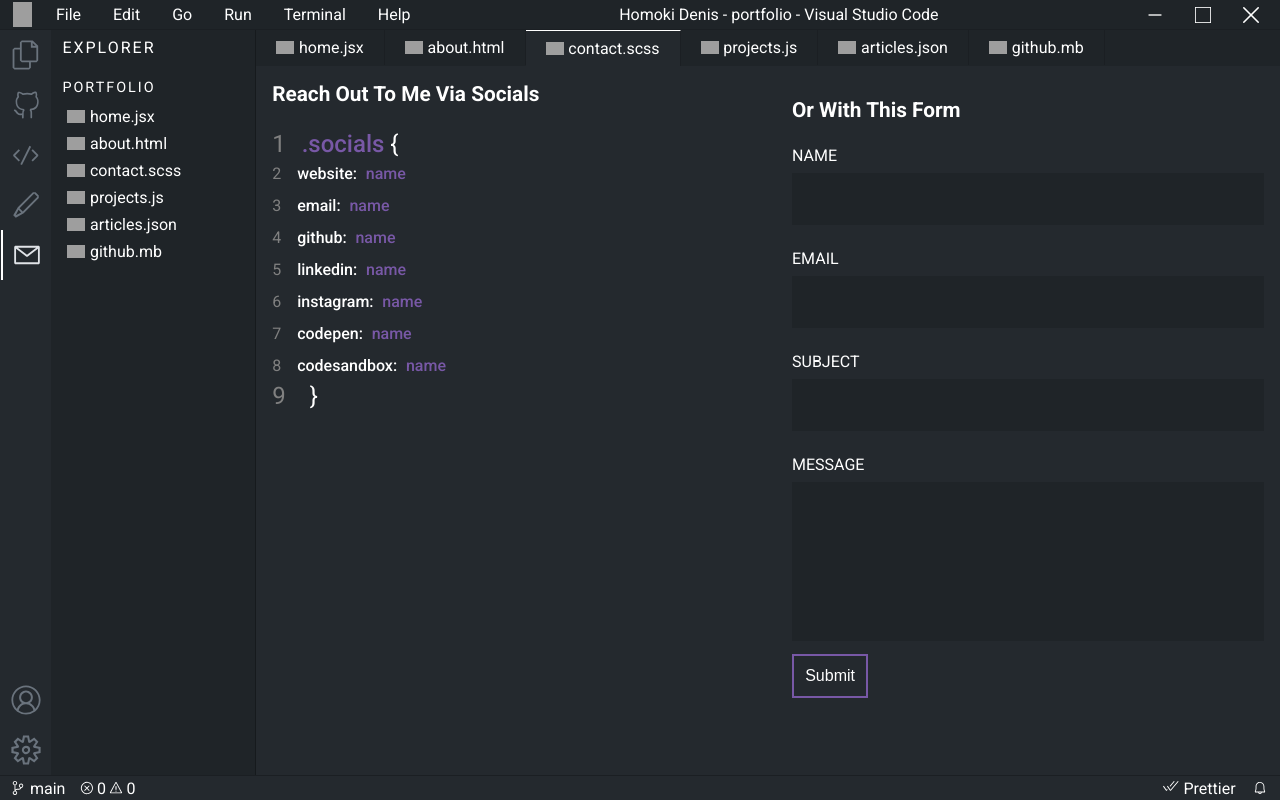
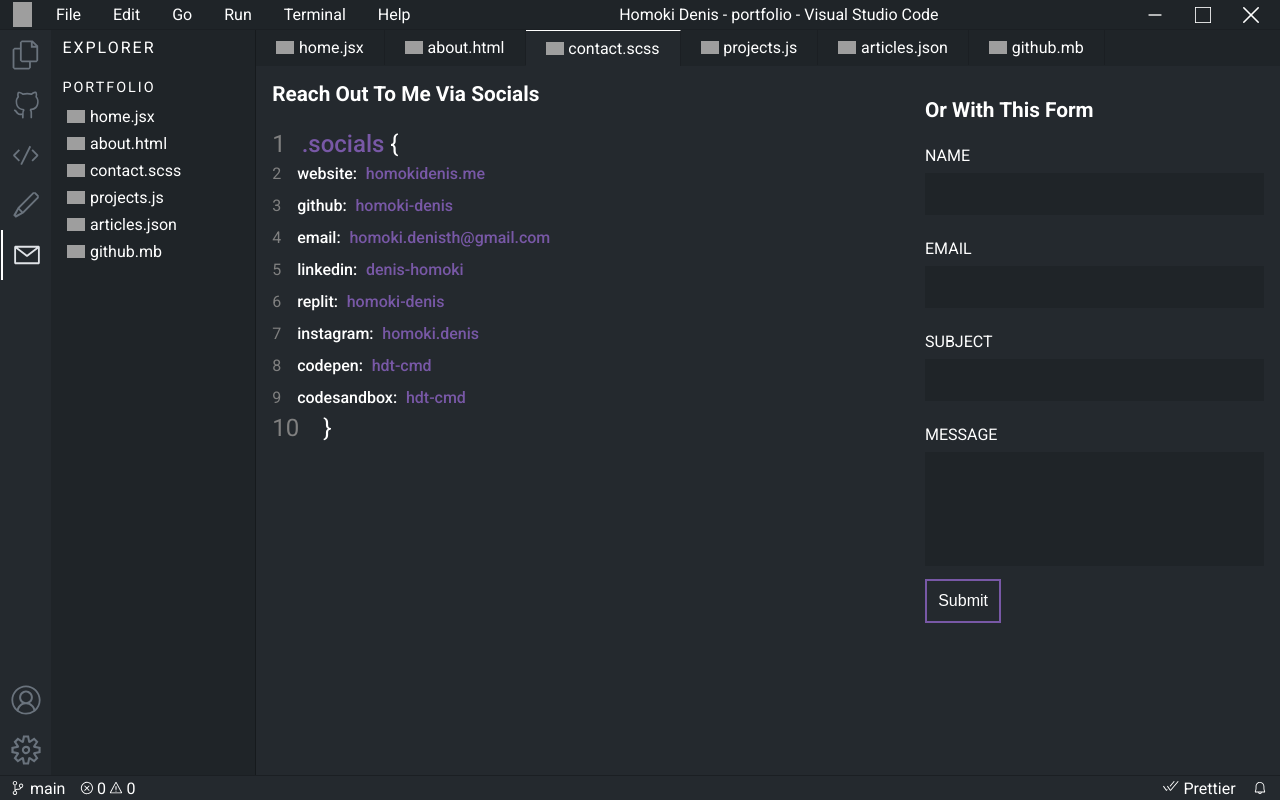
Before and after one commit to homoki-denis/Portfolio, a React (Vite) app: page /contact in a window 1280 px wide. Built offline with nearby package versions, Linux system fonts and the light colour scheme; grey boxes are pictures that could not be loaded.

Commit message:
added links

```diff
--- a/src/App.scss
+++ b/src/App.scss
@@ -41,3 +41,14 @@
   resize: none;
   outline-color: #7858a6;
 }
+
+a {
+  text-decoration: none;
+}
+
+@media screen and (max-width: 1432px) {
+  input,
+  textarea {
+    font-size: 1rem;
+  }
+}
--- a/src/pages/Contact.jsx
+++ b/src/pages/Contact.jsx
@@ -12,25 +12,66 @@
             <span className="social">.socials </span>
             <span className="curlybrace">{"{"}</span>
             <p className="contact-line">
-              website: <span className="contact-name">name</span>{" "}
+              website:{" "}
+              <a
+                href="https://my-blog-iota-seven.vercel.app/"
+                target="_blank"
+                className="contact-link"
+              >
+                {" "}
+                <span className="contact-name">homokidenis.me</span>
+              </a>{" "}
             </p>
             <p className="contact-line">
-              email: <span className="contact-name">name</span>{" "}
+              github:{" "}
+              <a href="https://github.com/homoki-denis">
+                {" "}
+                <span className="contact-name">homoki-denis</span>
+              </a>{" "}
             </p>
             <p className="contact-line">
-              github: <span className="contact-name">name</span>{" "}
+              email:{" "}
+              <a href="mailto:homoki.denisth@gmail.com">
+                {" "}
+                <span className="contact-name">homoki.denisth@gmail.com</span>
+              </a>{" "}
+            </p>
+
+            <p className="contact-line">
+              linkedin:{" "}
+              <a href="https://www.linkedin.com/in/denis-homoki-941180223/">
+                {" "}
+                <span className="contact-name">denis-homoki</span>
+              </a>{" "}
             </p>
             <p className="contact-line">
-              linkedin: <span className="contact-name">name</span>{" "}
+              replit:{" "}
+              <a href="https://replit.com/@homoki-denis">
+                {" "}
+                <span className="contact-name">homoki-denis</span>
+              </a>{" "}
+            </p>
+
+            <p className="contact-line">
+              instagram:{" "}
+              <a href="https://www.instagram.com/homoki.denis/">
+                {" "}
+                <span className="contact-name">homoki.denis</span>
+              </a>{" "}
             </p>
             <p className="contact-line">
-              instagram: <span className="contact-name">name</span>{" "}
+              codepen:{" "}
+              <a href="https://codepen.io/hdt-cmd">
+                {" "}
+                <span className="contact-name">hdt-cmd</span>
+              </a>{" "}
             </p>
             <p className="contact-line">
-              codepen: <span className="contact-name">name</span>{" "}
-            </p>
-            <p className="contact-line">
-              codesandbox: <span className="contact-name">name</span>{" "}
+              codesandbox:{" "}
+              <a href="https://codesandbox.io/u/hdt-cmd">
+                {" "}
+                <span className="contact-name">hdt-cmd</span>
+              </a>{" "}
             </p>
             <span className="curlybrace curly-line">{"}"}</span>
           </div>
--- a/src/styles/_contact.scss
+++ b/src/styles/_contact.scss
@@ -108,6 +108,7 @@
         .contact-lines {
           .contact-line {
             font-size: 1rem;
+
             &::before {
               margin-right: 1rem;
             }
```
